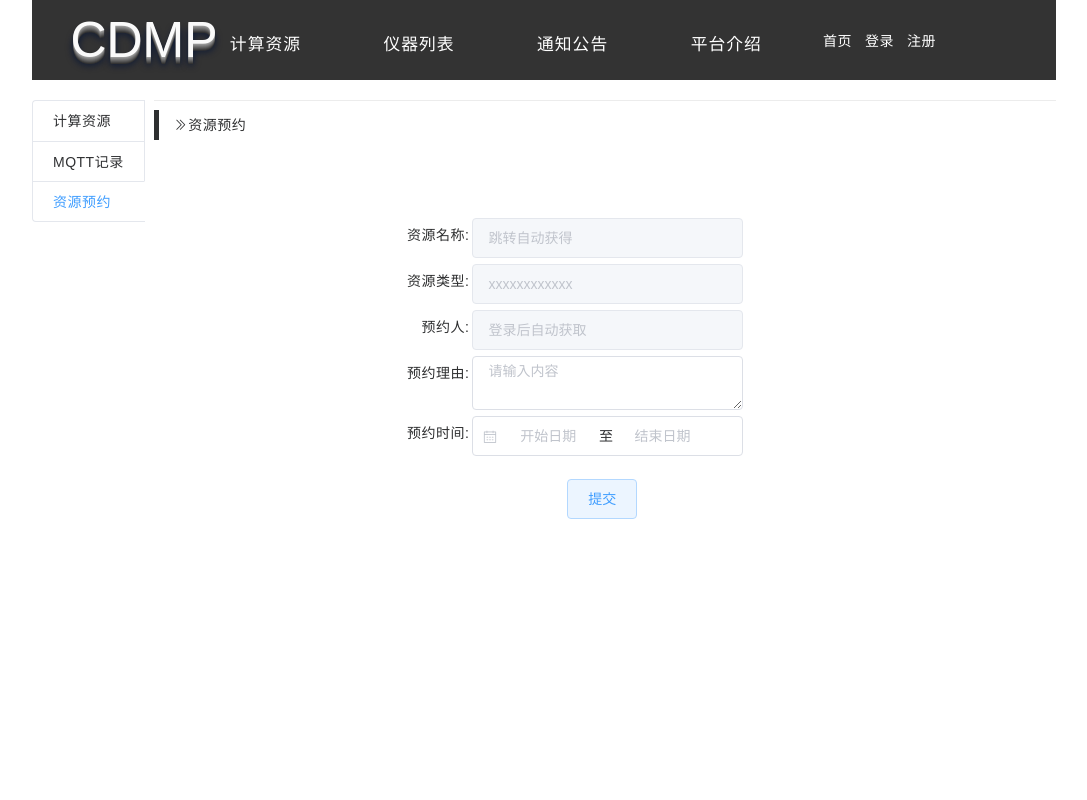
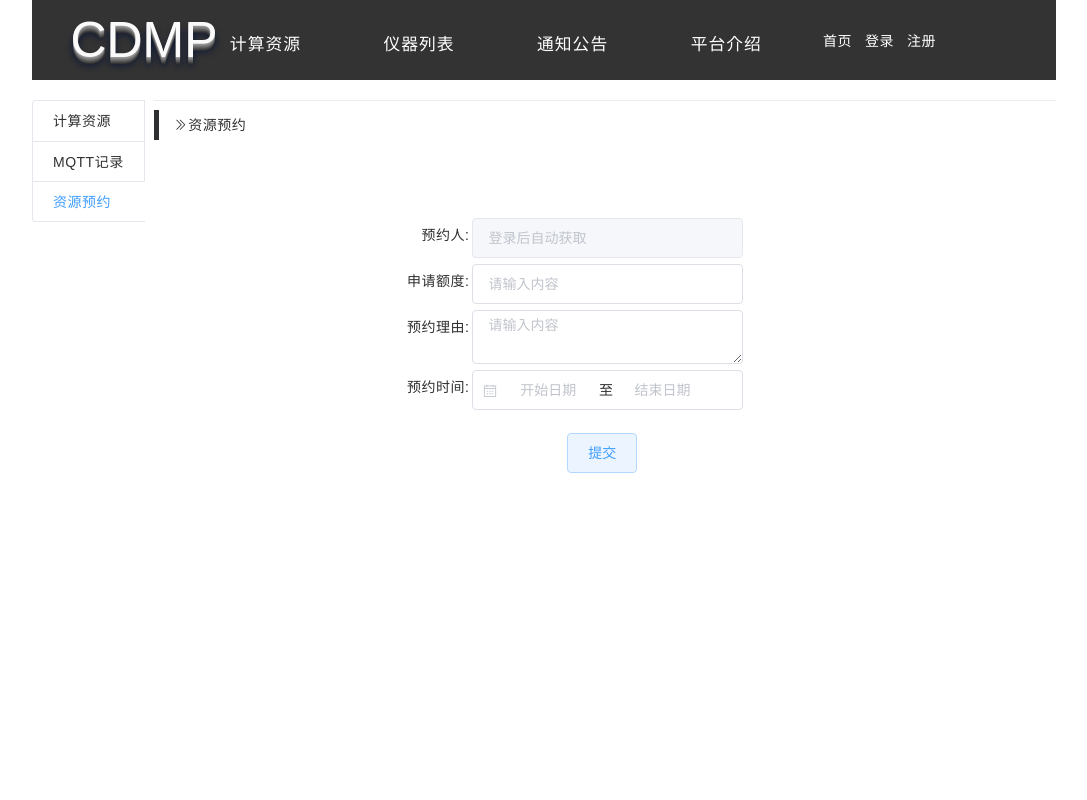
Before and after one commit to CodeTeamOfNcst/cdmp2.0, a Nuxt app: page /clcresources in a window 1280 px wide. Both pictures are taken after a click on the tab "资源预约". Shown: the top 800 px of the page, without its empty margins (96-1183 px from the left). Built offline with nearby package versions, Linux system fonts and the light colour scheme; a small style sheet from the web is missing.

Commit message:
登录待解决

```diff
--- a/components/Personal.vue
+++ b/components/Personal.vue
@@ -4,7 +4,7 @@
             <el-tabs :tab-position="tabPosition">
                 <el-tab-pane label="云计算资源预约记录">
                     <!-- 历史记录版块开始 -->
-                    <div v-if="chance">
+                    <!-- <div v-if="chance">
                         <el-table
                                 :data="tableData1"
                                 stripe
@@ -43,11 +43,11 @@
                                 </template>
                             </el-table-column>
                         </el-table>
-                    </div>
+                    </div> -->
                     <!-- 历史记录版块结束 -->
 
                     <!-- 正在使用信息开始 -->
-                    <div v-else>
+                    <div>
                         <el-table
                                 :data="tableData0"
                                 stripe
@@ -99,16 +99,18 @@
                         </el-dialog>
                     </div>
                     <!-- 正在使用信息结束 -->
-                    <el-row style="margin-top:10px;float:right;">
+
+                    <!-- <el-row style="margin-top:10px;float:right;">
                         <el-switch
                             v-model="chance"
                             active-text="历史记录"
                             inactive-text="正在使用">
                         </el-switch>
-                    </el-row>
+                    </el-row> -->
+
                 </el-tab-pane>
                 <el-tab-pane label="仪器设备预约记录">
-                    <div v-for="data in result" v-bind:key="data" v-if="data.applyUserId === 3">
+                    <div v-for="data in result" v-bind:key="data" v-if="data.applyUserId === 5">
                         <div class="history">
                             <img :src="data.Img" >
                             <div class="hisCont">
@@ -250,6 +252,7 @@
                     password: '',
                     email: '',
                     phone:'',
+                    user_type:'',
                 },
                 dialogFormVisible: false,
                 form2: {
@@ -289,14 +292,17 @@
         },
         methods: {
             async onSubmit(){
+                //此处用到登录用户的id
+                let getUser = await this.$axios.$post('/api/user/userGetUserData',{id:'8'})
                 let resData = await this.$axios.$post('/api/user/modifyUserById', {
                     userId: this.form.id,
                     account: this.form.account,
                     name: this.form.name,
                     phone: this.form.phone,
                     email:this.form.email,
+                    user_type:getUser.user.userType,
                     password: this.form.password,
-                    isUse:1,
+                    isUse:getUser.user.isUse,
                 })
                 if(resData.status === 1){
                     this.$message({
@@ -327,9 +333,10 @@
             },
         },
         async mounted(){
-            let getDataById = await this.$axios.$post('/api/computeApply/getApplySearch',{apply_user:'3'});
+            let getDataById = await this.$axios.$post('/api/computeApply/getApplySearch',{apply_user:'5'});
             let getAllData = await this.$axios.$get('/api/deviceApply/getAllApplyData');
-            let getUser = await this.$axios.$post('/api/user/userGetUserData',{id:'8'})
+            //此处用到登录用户的id
+            let getUser = await this.$axios.$post('/api/user/userGetUserData',{id:'5'})
             this.tableData1 = getDataById.result;
             this.tableData0 = getDataById.result;
             this.result = getAllData.applys;
--- a/pages/clcresources/index.vue
+++ b/pages/clcresources/index.vue
@@ -82,34 +82,7 @@
             </el-col>
             <el-col>
               <div class="appointCont">
-                <el-row>
-                  <el-col :span="24">
-                      <div class="grid-content bg-purple-dark instruName">
-                          <p>资源名称:</p>
-                          <div class="fillOutName">
-                              <el-input
-                                      placeholder="跳转自动获得"
-                                      v-model="device.name"
-                                      :disabled="true">
-                              </el-input>
-                          </div>
-                      </div>
-                  </el-col>
-              </el-row>
-              <el-row>
-                  <el-col :span="24">
-                      <div class="grid-content bg-purple-dark instruName">
-                          <p>资源类型:</p>
-                          <div class="fillOutName">
-                              <el-input
-                                      placeholder="xxxxxxxxxxxx"
-                                      v-model="device.name"
-                                      :disabled="true">
-                              </el-input>
-                          </div>
-                      </div>
-                  </el-col>
-              </el-row>
+
               <el-row>
                   <el-col :span="24">
                       <div class="grid-content bg-purple-dark instruName">
@@ -120,6 +93,16 @@
                                       v-model="user"
                                       :disabled="true">
                               </el-input>
+                          </div>
+                      </div>
+                  </el-col>
+              </el-row>
+              <el-row>
+                  <el-col :span="24">
+                      <div class="grid-content bg-purple-dark instruName">
+                          <p>申请额度:</p>
+                          <div class="fillOutName">
+                              <el-input v-model="timeLimt" placeholder="请输入内容" ></el-input>
                           </div>
                       </div>
                   </el-col>
--- a/pages/device/appoint/_id.vue
+++ b/pages/device/appoint/_id.vue
@@ -132,20 +132,20 @@
                     this.$message.error("请填写所有信息")
                     return
                 }
-                let resData = await axios.post('/api/deviceApply/addApplyFront', {
+                let resData = await this.$axios.$post('/api/deviceApply/addApplyFront', {
                     deviceId: this.device.id,
                     vioReason: this.vioReason,
                     startDate: this.date[0],
                     endDate: this.date[1]
                 })
-                if(resData.data.status === 1){
+                if(resData.status === 1){
                     this.$message({
-                        message: resData.data.message,
+                        message: resData.message,
                         type: 'success'
                     });
                     window.location.href = '/device'
                 }else{
-                    this.$message.error(resData.data.message)
+                    this.$message.error(resData.message)
                 }
             } ,
         },
@@ -163,9 +163,9 @@
             }
         },
         async mounted(){
-            if(!this.$auth.state.loggedIn)
-                window.location.href ='/login'
-            this.user = this.$auth.state.user
+            // if(!this.$auth.state.loggedIn)
+            //     window.location.href ='/login'
+            // this.user = this.$auth.state.user
         },
         async asyncData({params}){
             let resData = await axios.post('/api/device/getDeviceDataById', { id: params.id})
```
Also changed, not shown: 1 other file (tests, documents, lock files or other folders).
